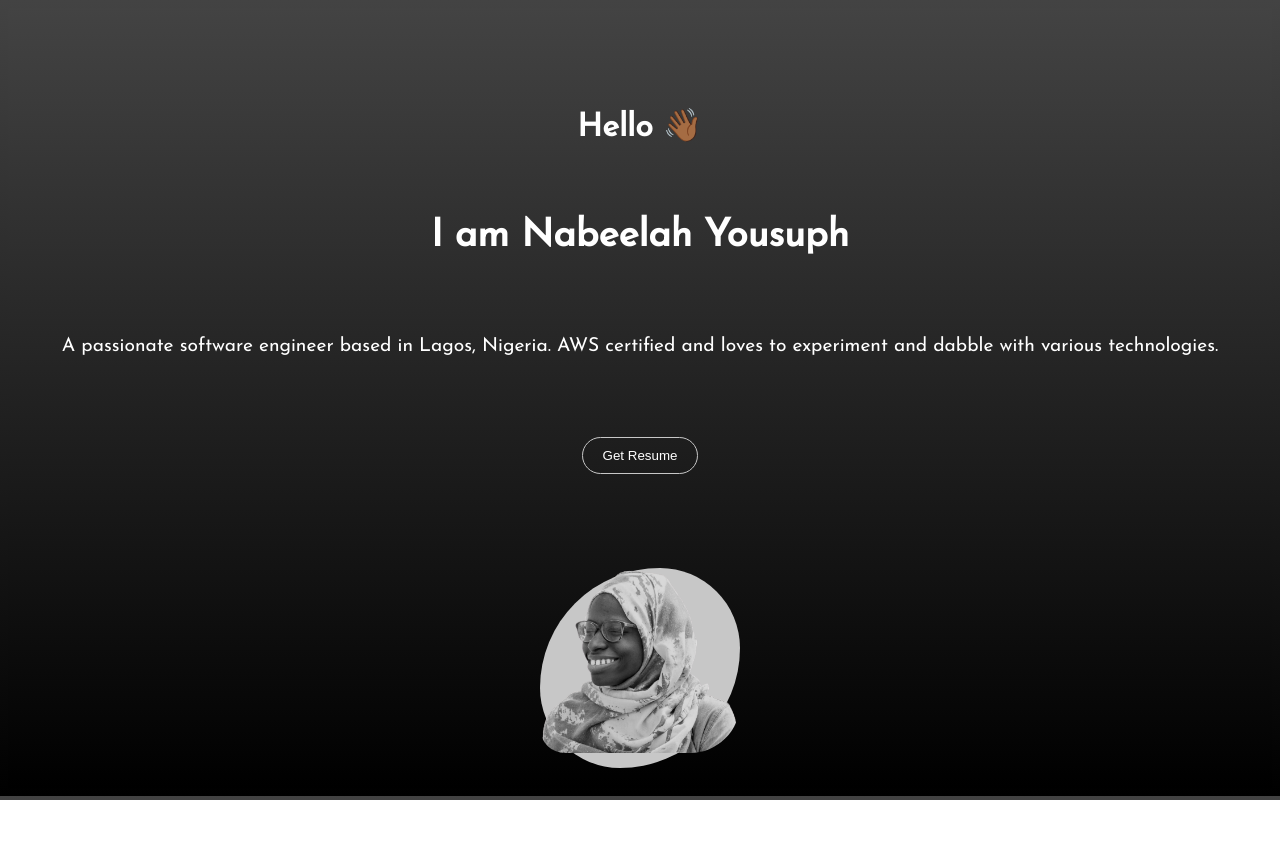
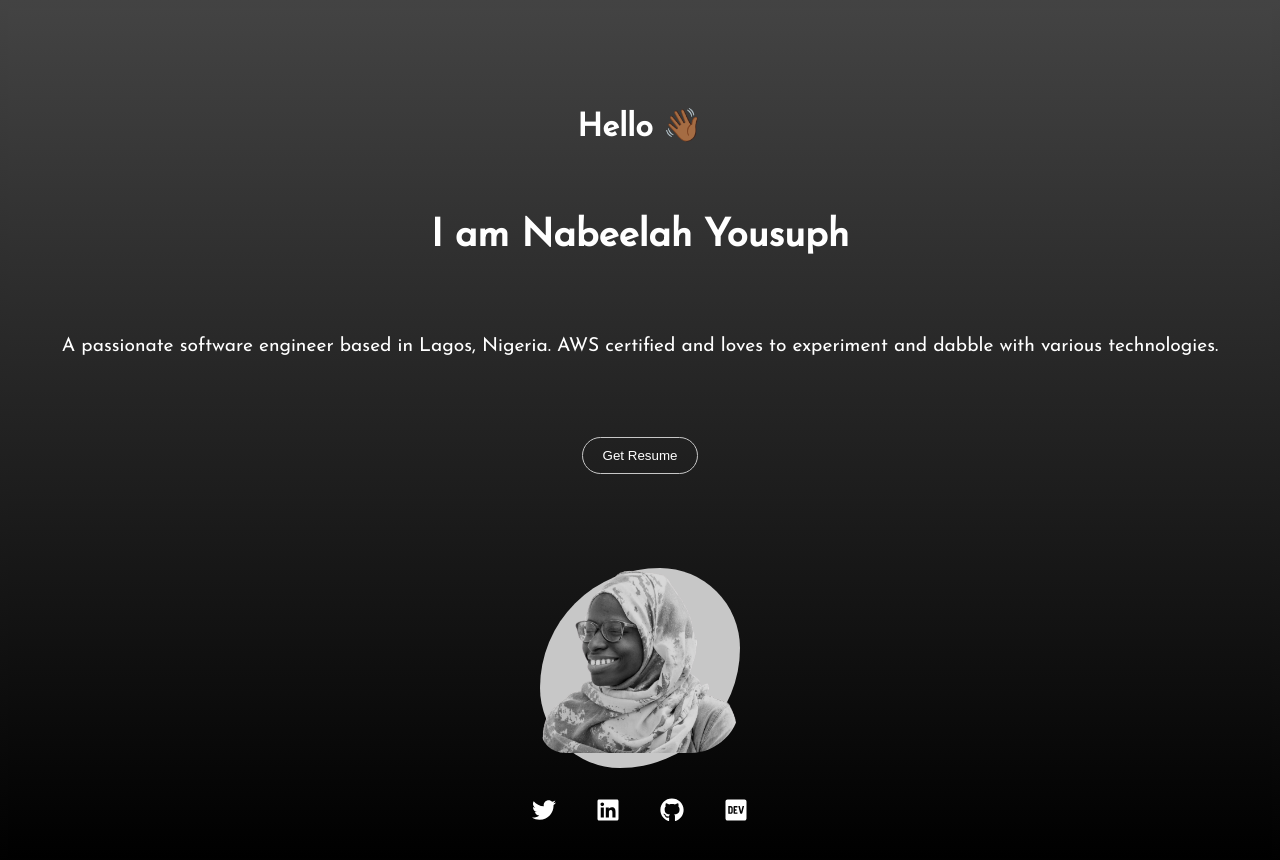
Before and after one commit to NabeelahY/Portfolio, a React (Create React App) app: page / in a window 1280 px wide. Shown: the top 860 px of the page. Before the commit the page ends 800 px from the top, so only its background shows below. Built offline with nearby package versions, Linux system fonts and the light colour scheme.

Commit message:
Add socials nav

```diff
--- a/package.json
+++ b/package.json
@@ -14,6 +14,7 @@
     "moment": "^2.27.0",
     "react": "^16.13.1",
     "react-dom": "^16.13.1",
+    "react-icons": "^3.10.0",
     "react-scripts": "3.4.1",
     "styled-components": "^5.1.1",
     "typescript": "~3.7.2"
--- a/src/components/Hero.tsx
+++ b/src/components/Hero.tsx
@@ -1,6 +1,7 @@
 import React from 'react';
 import { HeroStyle } from './styles/Hero';
 import img from '../assets/nab_bg.png';
+import Socials from './Socials';
 
 const Hero: React.FC = () => {
   return (
@@ -24,6 +25,8 @@ const Hero: React.FC = () => {
         <div className="pic">
           <img src={img} alt="Nabeelah Yousuph" />
         </div>
+
+        <Socials />
       </div>
     </HeroStyle>
   );
--- /dev/null
+++ b/src/components/Socials.tsx
@@ -0,0 +1,32 @@
+import React from 'react';
+import { FaTwitter, FaLinkedin, FaGithub, FaDev } from 'react-icons/fa';
+import { SocialStyles } from './styles/Socials';
+
+const links = [
+  { link: 'https://twitter.com/wanderluster_xo', icon: <FaTwitter /> },
+  {
+    link: 'https://www.linkedin.com/in/nabeelah-yousuph/',
+    icon: <FaLinkedin />,
+  },
+  {
+    link: 'https://github.com/NabeelahY/',
+    icon: <FaGithub />,
+  },
+  {
+    link: 'https://dev.to/nabeelahy',
+    icon: <FaDev />,
+  },
+];
+const Socials = () => {
+  return (
+    <SocialStyles>
+      {links.map((link, idx) => (
+        <a href={link.link} target="_blank" rel="noopener noreferrer" key={idx}>
+          {link.icon}
+        </a>
+      ))}
+    </SocialStyles>
+  );
+};
+
+export default Socials;
--- /dev/null
+++ b/src/components/styles/Socials.ts
@@ -0,0 +1,19 @@
+import styled from 'styled-components';
+
+export const SocialStyles = styled.nav`
+  margin: 30px 0 10px 0;
+  a {
+    font-size: 1.5rem;
+    margin: 0 20px;
+    color: #fff;
+    background-image: linear-gradient(#fff, #fff);
+    background-position: 0% 100%;
+    background-repeat: no-repeat;
+    background-size: 0% 1px;
+    transition: background-size cubic-bezier(0, 0.5, 0, 1) 0.3s;
+    &:hover,
+    &:focus {
+      background-size: 100% 1px;
+    }
+  }
+`;
```
Also changed, not shown: 1 other file (tests, documents, lock files or other folders).
